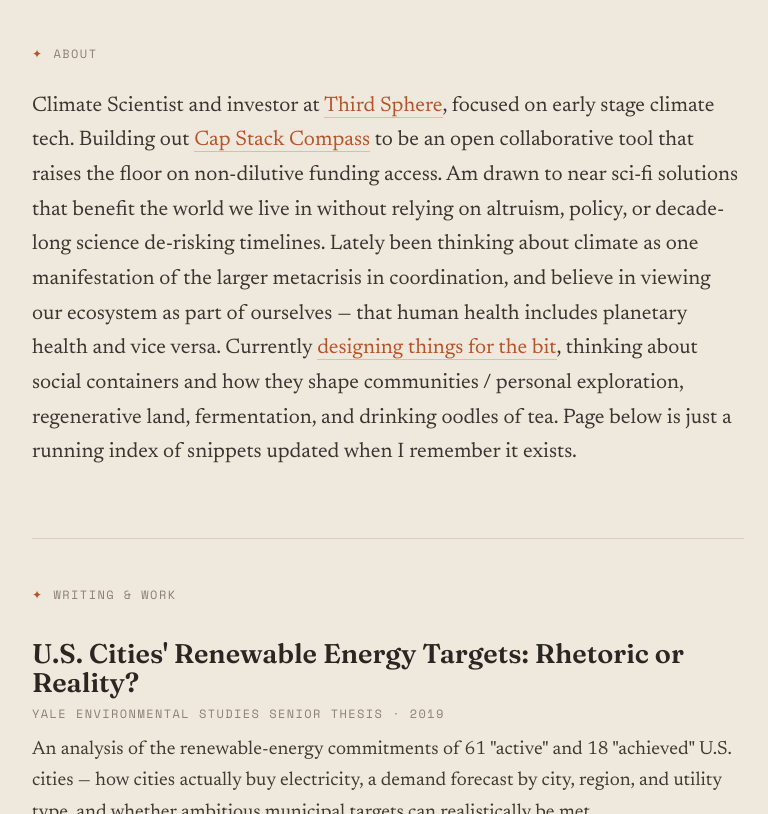
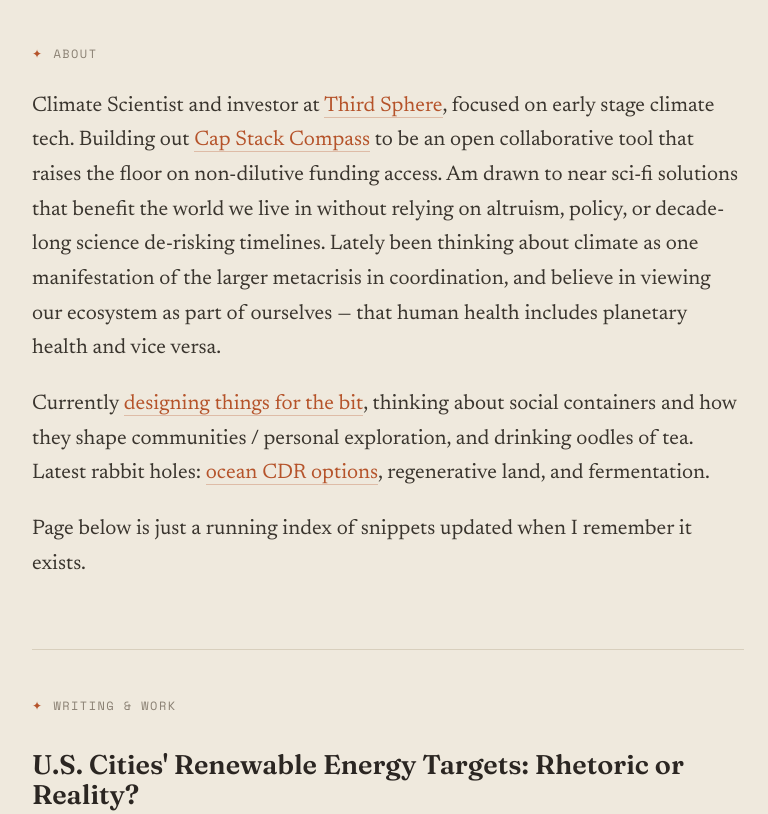
Before and after one commit to MielaMayer/MielaMayer.github.io, a website: page index.html in a window 1280 px wide. Shown: the part 286-1100 px from the top of the page, without its empty margins (252-1020 px from the left). Drawn offline with nearby package versions, Linux system fonts and the light colour scheme.

Commit message:
Restructure about blurb into paragraphs, link ocean CDR page

```diff
--- a/index.html
+++ b/index.html
@@ -81,7 +81,9 @@
 
   <section id="about">
     <div class="label"><span class="star mono">✦</span><span class="mono">About</span></div>
-    <p class="lede">Climate Scientist and investor at <a href="https://thirdsphere.com/team/miela-mayer/">Third Sphere</a>, focused on early stage climate tech. Building out <a href="https://capstackcompass.ai/">Cap Stack Compass</a> to be an open collaborative tool that raises the floor on non-dilutive funding access. Am drawn to near sci-fi solutions that benefit the world we live in without relying on altruism, policy, or decade-long science de-risking timelines. Lately been thinking about climate as one manifestation of the larger metacrisis in coordination, and believe in viewing our ecosystem as part of ourselves — that human health includes planetary health and vice versa. Currently <a href="https://mielamayer.github.io/holyhats/">designing things for the bit</a>, thinking about social containers and how they shape communities / personal exploration, regenerative land, fermentation, and drinking oodles of tea. Page below is just a running index of snippets updated when I remember it exists.</p>
+    <p class="lede">Climate Scientist and investor at <a href="https://thirdsphere.com/team/miela-mayer/">Third Sphere</a>, focused on early stage climate tech. Building out <a href="https://capstackcompass.ai/">Cap Stack Compass</a> to be an open collaborative tool that raises the floor on non-dilutive funding access. Am drawn to near sci-fi solutions that benefit the world we live in without relying on altruism, policy, or decade-long science de-risking timelines. Lately been thinking about climate as one manifestation of the larger metacrisis in coordination, and believe in viewing our ecosystem as part of ourselves — that human health includes planetary health and vice versa.</p>
+    <p class="lede">Currently <a href="https://mielamayer.github.io/holyhats/">designing things for the bit</a>, thinking about social containers and how they shape communities / personal exploration, and drinking oodles of tea. Latest rabbit holes: <a href="https://mielamayer.github.io/ocean-cdr.html">ocean CDR options</a>, regenerative land, and fermentation.</p>
+    <p class="lede">Page below is just a running index of snippets updated when I remember it exists.</p>
   </section>
 
   <section id="writing">
```
